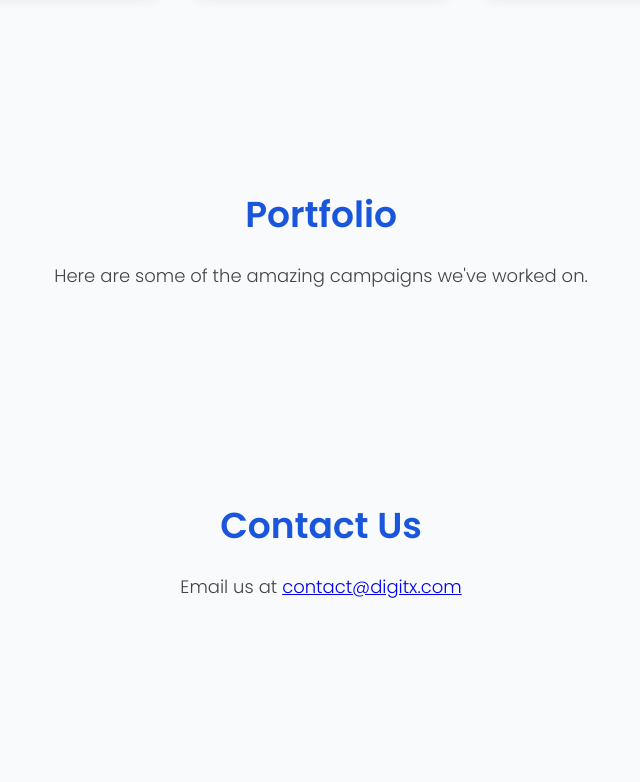
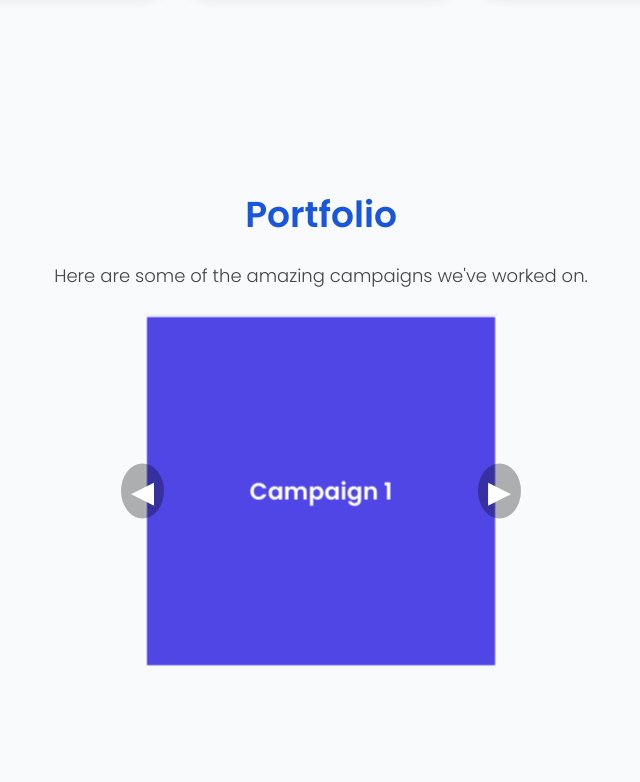
Before and after one commit to Aparna2514/project_intern, a website: page digital-agency/public/index.html in a window 1280 px wide. Shown: the part 1023-1805 px from the top of the page, without its empty margins (319-959 px from the left). Before the commit the page ends 1723 px from the top, so only its background shows below. Drawn offline with nearby package versions, Linux system fonts and the light colour scheme; no server answers.

```diff
--- a/digital-agency/public/index.html
+++ b/digital-agency/public/index.html
@@ -54,10 +54,23 @@
     </div>
   </div>
 
-  <section id="portfolio" class="content-section">
-    <h2>Portfolio</h2>
-    <p>Here are some of the amazing campaigns we've worked on.</p>
-  </section>
+<section id="portfolio" class="content-section">
+  <h2>Portfolio</h2>
+  <p>Here are some of the amazing campaigns we've worked on.</p>
+
+  <div class="cube-container">
+    <div class="cube" id="cube">
+      <div class="face front">Campaign 1</div>
+      <div class="face back">Campaign 2</div>
+      <div class="face right">Campaign 3</div>
+      <div class="face left">Campaign 4</div>
+    </div>
+    <button class="arrow left-arrow" onclick="rotateCube('left')">&#9664;</button>
+    <button class="arrow right-arrow" onclick="rotateCube('right')">&#9654;</button>
+
+  </div>
+</section>
+
 
   <section id="contact" class="content-section">
     <h2>Contact Us</h2>
--- a/digital-agency/public/script.js
+++ b/digital-agency/public/script.js
@@ -49,3 +49,14 @@
     closeModal();
   }
 });
+
+let angle = 0;
+
+function rotateCube(direction) {
+  if (direction === 'left') {
+    angle -= 90;
+  } else if (direction === 'right') {
+    angle += 90;
+  }
+  document.getElementById("cube").style.transform = `rotateY(${angle}deg)`;
+}
--- a/digital-agency/public/style.css
+++ b/digital-agency/public/style.css
@@ -254,3 +254,65 @@
     transform: scale(1);
   }
 }
+
+.cube-container {
+  position: relative;
+  width: 300px;
+  height: 300px;
+  margin: 50px auto;
+  perspective: 1000px;
+}
+
+.cube {
+  width: 100%;
+  height: 100%;
+  position: relative;
+  transform-style: preserve-3d;
+  transform: rotateY(0deg);
+  transition: transform 1s;
+}
+
+.face {
+  position: absolute;
+  width: 100%;
+  height: 100%;
+  background: #4f46e5;
+  color: #fff;
+  font-weight: bold;
+  font-size: 20px;
+  display: flex;
+  align-items: center;
+  justify-content: center;
+  border: 2px solid #fff;
+  box-sizing: border-box;
+}
+
+/* Define faces' 3D positions */
+.front  { transform: rotateY(0deg) translateZ(150px); }
+.back   { transform: rotateY(180deg) translateZ(150px); }
+.right  { transform: rotateY(90deg) translateZ(150px); }
+.left   { transform: rotateY(-90deg) translateZ(150px); }
+.top    { transform: rotateX(90deg) translateZ(150px); }
+.bottom { transform: rotateX(-90deg) translateZ(150px); }
+
+.arrow {
+  position: absolute;
+  top: 50%;
+  transform: translateY(-50%);
+  font-size: 30px;
+  background: rgba(0,0,0,0.3);
+  color: white;
+  border: none;
+  cursor: pointer;
+  padding: 10px;
+  z-index: 10;
+  border-radius: 50%;
+}
+
+.left-arrow {
+  left: -50px;
+}
+
+.right-arrow {
+  right: -50px;
+}
```
